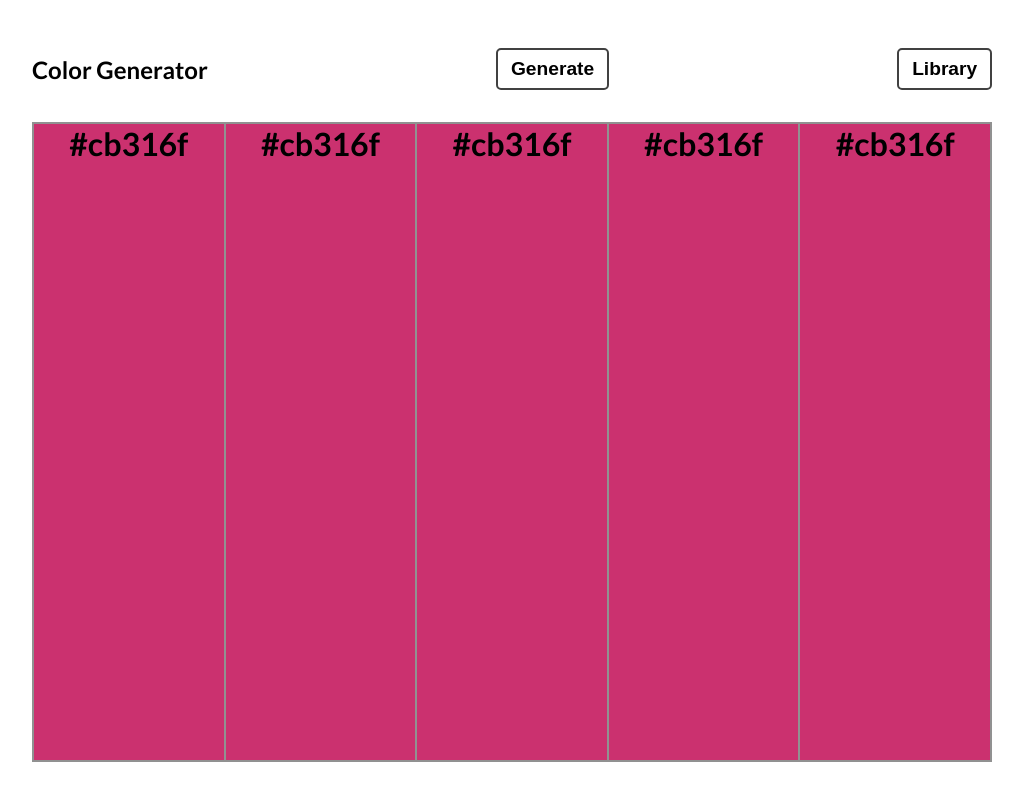
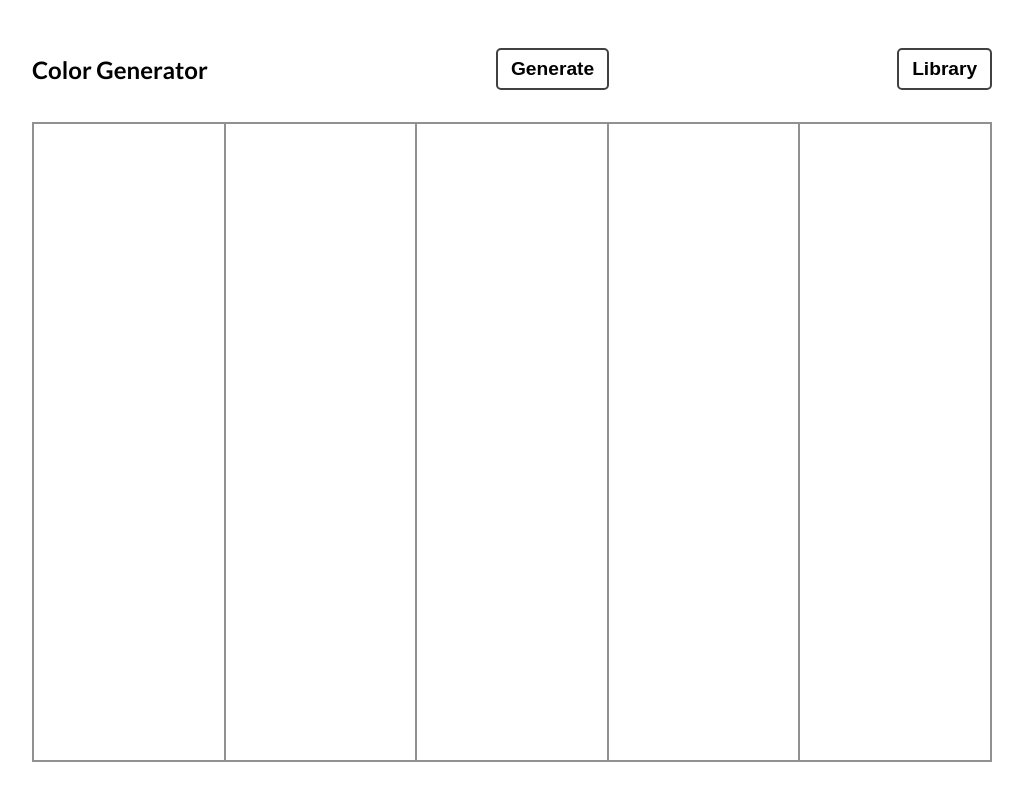
Before and after one commit to aleksabozinovic/color-generator-react, a React (Create React App) app: page / in a window 1280 px wide. Shown: the top 800 px of the page, without its empty margins (128-1151 px from the left). Built offline with nearby package versions, Linux system fonts and the light colour scheme.

Commit message:
working generate 5 colors

```diff
--- a/src/components/Color.js
+++ b/src/components/Color.js
@@ -1,10 +1,9 @@
 import React from "react";
 
-const Color = ({ color, setColor }) => {
-  // console.log(color);
+const Color = ({ newColors }) => {
   return (
-    <div style={{ background: `#${color}` }} className="color">
-      <h1>{`#${color}`}</h1>
+    <div style={{ background: `#${newColors}` }} className="color">
+      <h1>{newColors}</h1>
     </div>
   );
 };
```
